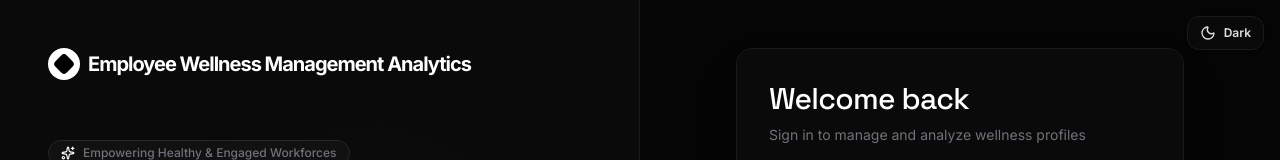
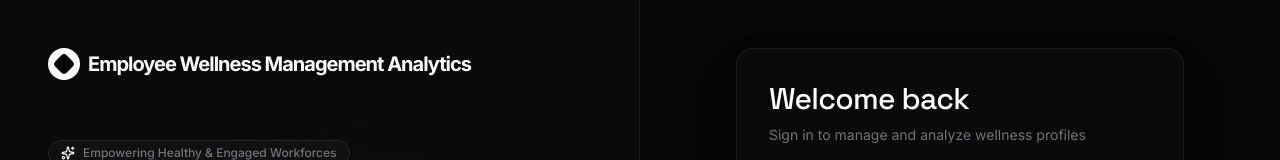
Before and after one commit to Rishit-Ranjan/Employee_wellness_management_analytics_Team-4, a React (Vite) app in the folder frontend/: page / in a window 1280 px wide. Shown: the top 160 px of the page. Built offline with nearby package versions, Linux system fonts and the light colour scheme.

Commit message:
emoved the toggletheme

```diff
--- a/frontend/src/App.jsx
+++ b/frontend/src/App.jsx
@@ -17,16 +17,9 @@ const INITIAL_RECOMMENDATIONS = [];
 // initial mock data for department sentiment analysis
 const INITIAL_SENTIMENTS = [];
 
-// Main App Component
-import ThemeToggle from './components/ThemeToggle';
-
 export default function App() {
     const [screen, setScreen] = useState('login');
     const [currentUser, setCurrentUser] = useState(null);
-    const [theme, setTheme] = useState(() => {
-        const savedTheme = localStorage.getItem('wellness_theme');
-        return savedTheme === 'light' || savedTheme === 'dark' ? savedTheme : 'dark';
-    });
 
 
     // Core Wellness State (Moved from Dashboard)
@@ -280,20 +273,10 @@ export default function App() {
         setScreen(targetScreen);
     };
 
-    const toggleTheme = () => {
-        setTheme(prevTheme => {
-            const newTheme = prevTheme === 'dark' ? 'light' : 'dark';
-            localStorage.setItem('wellness_theme', newTheme);
-            document.documentElement.classList.remove(`theme-${prevTheme}`);
-            document.documentElement.classList.add(`theme-${newTheme}`);
-            return newTheme;
-        });
-    };
-
     // Render the appropriate screen based on current state
     return (
-        <div className={`min-h-screen font-sans ${theme === 'dark' ? 'bg-[#050505] text-[#e0e0e0]' : 'bg-white text-black'}`}>
-            {screen !== 'dashboard' && <ThemeToggle theme={theme} toggleTheme={toggleTheme} />}
+        <div className="min-h-screen font-sans bg-[#050505] text-[#e0e0e0]">
+
             {screen === 'login' && (<Login onNavigate={handleNavigate}
                 onLoginSuccess={handleLoginSuccess} />)}
 
@@ -313,16 +296,14 @@ export default function App() {
                     sentimentList={sentimentList}
                     kpis={derivedKpis}
                     onAddHealthRecord={handleAddHealthRecord}
-                    themeToggle={<ThemeToggle theme={theme} toggleTheme={toggleTheme} />} />)
+                     />)
                 :
                 (<UserDashboard
                     user={currentUser}
                     onLogout={handleLogout}
                     healthRecords={healthRecords}
                     onUpdateUserRecord={handleUpdateUserRecord}
-                    onUpdateSentimentPulse={handleUpdateSentimentPulse}
-                    recommendations={recommendations}
-                    themeToggle={<ThemeToggle theme={theme} toggleTheme={toggleTheme} />} />)
+                    onUpdateSentimentPulse={handleUpdateSentimentPulse} recommendations={recommendations} />)
             )}
         </div>
     );
--- a/frontend/src/components/ThemeToggle.jsx
+++ /dev/null
@@ -1,38 +0,0 @@
-import { useEffect, useMemo, useState } from 'react';
-import { Sun, Moon } from 'lucide-react';
-
-export default function ThemeToggle() {
-  const [theme, setTheme] = useState(() => {
-    const saved = localStorage.getItem('wellness_theme');
-    return saved === 'light' || saved === 'dark' ? saved : 'dark';
-  });
-
-  useEffect(() => {
-    localStorage.setItem('wellness_theme', theme);
-    document.documentElement.dataset.theme = theme;
-  }, [theme]);
-
-  const isLight = theme === 'light';
-
-  const className = useMemo(
-    () =>
-      `fixed top-4 right-4 z-50 flex items-center gap-2 px-3 py-2 rounded-xl border shadow-sm cursor-pointer transition-all select-none ${
-        isLight
-          ? 'bg-white/95 border-zinc-200 text-black hover:bg-white'
-          : 'bg-[#0a0a0a]/95 border-[#1a1a1a] text-[#e0e0e0] hover:bg-[#111]'
-      }`,
-    [isLight]
-  );
-
-  return (
-    <button
-      type="button"
-      aria-label="Toggle theme"
-      className={className}
-      onClick={() => setTheme((t) => (t === 'dark' ? 'light' : 'dark'))}
-    >
-      {isLight ? <Sun className="w-4 h-4" /> : <Moon className="w-4 h-4" />}
-      <span className="text-xs font-semibold">{isLight ? 'Light' : 'Dark'}</span>
-    </button>
-  );
-}
--- a/frontend/src/components/UserDashboard.jsx
+++ b/frontend/src/components/UserDashboard.jsx
@@ -558,7 +558,7 @@ export function UserProfileModule({ user, records, onUpdateRecord, onAddSentimen
 
     </div>);
 }
-export default function UserDashboard({ user, onLogout, healthRecords, onUpdateUserRecord, onUpdateSentimentPulse, recommendations }) {
+export default function UserDashboard({ user, onLogout, healthRecords, onUpdateUserRecord, onUpdateSentimentPulse, recommendations, themeToggle }) {
     const [activeTab, setActiveTab] = useState(7);
     const [isChatOpen, setIsChatOpen] = useState(false);
     return (<div className="min-h-screen bg-[#050505] text-[#e0e0e0] flex flex-col font-sans">
@@ -590,6 +590,7 @@ export default function UserDashboard({ user, onLogout, healthRecords, onUpdateU
 
           <div className="h-8 w-px bg-[#1a1a1a] hidden sm:block"/>
 
+          {themeToggle}
           <button onClick={onLogout} className="flex items-center gap-2 px-3.5 py-1.5 bg-[#111] hover:bg-[#241212] border border-[#262626] hover:border-[#4d1d1d] rounded-lg text-xs font-semibold text-[#71717a] hover:text-red-300 transition-all cursor-pointer">
             <LogOut className="w-4 h-4"/>
             Logout
--- a/frontend/src/index.css
+++ b/frontend/src/index.css
@@ -28,13 +28,3 @@ body {
   background-color: #050505;
   color: #e0e0e0;
 }
-
-:root[data-theme='light'] body,
-:root[data-theme='light'] {
-  background-color: #ffffff;
-  color: #0a0a0a;
-}
-
-:root[data-theme='light'] .min-h-screen {
-  background-color: #ffffff !important;
-}
--- a/frontend/src/main.jsx
+++ b/frontend/src/main.jsx
@@ -2,11 +2,6 @@ import { StrictMode } from 'react'
 import { createRoot } from 'react-dom/client'
 import './index.css'
 import App from './App.jsx'
-
-// Theme init
-const savedTheme = localStorage.getItem('wellness_theme');
-const theme = savedTheme === 'light' || savedTheme === 'dark' ? savedTheme : 'dark';
-document.documentElement.classList.add(`theme-${theme}`);
 
 
 createRoot(document.getElementById('root')).render(
```
